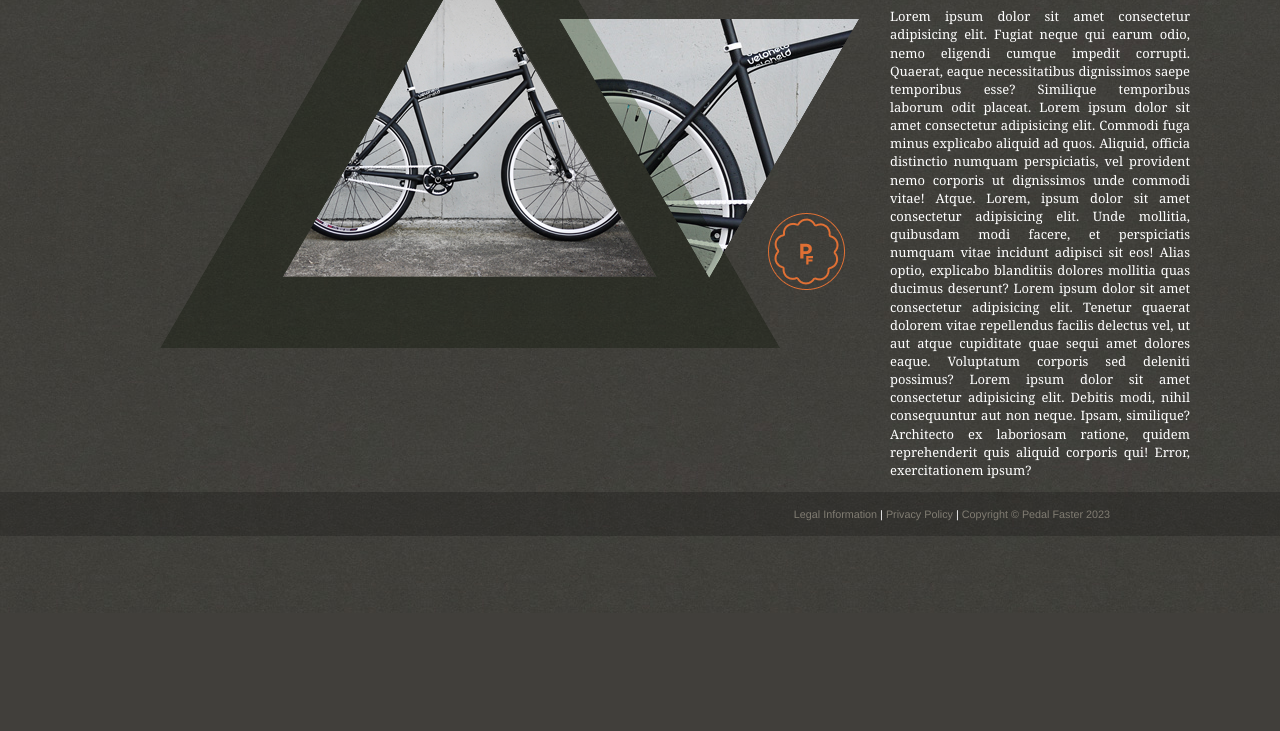
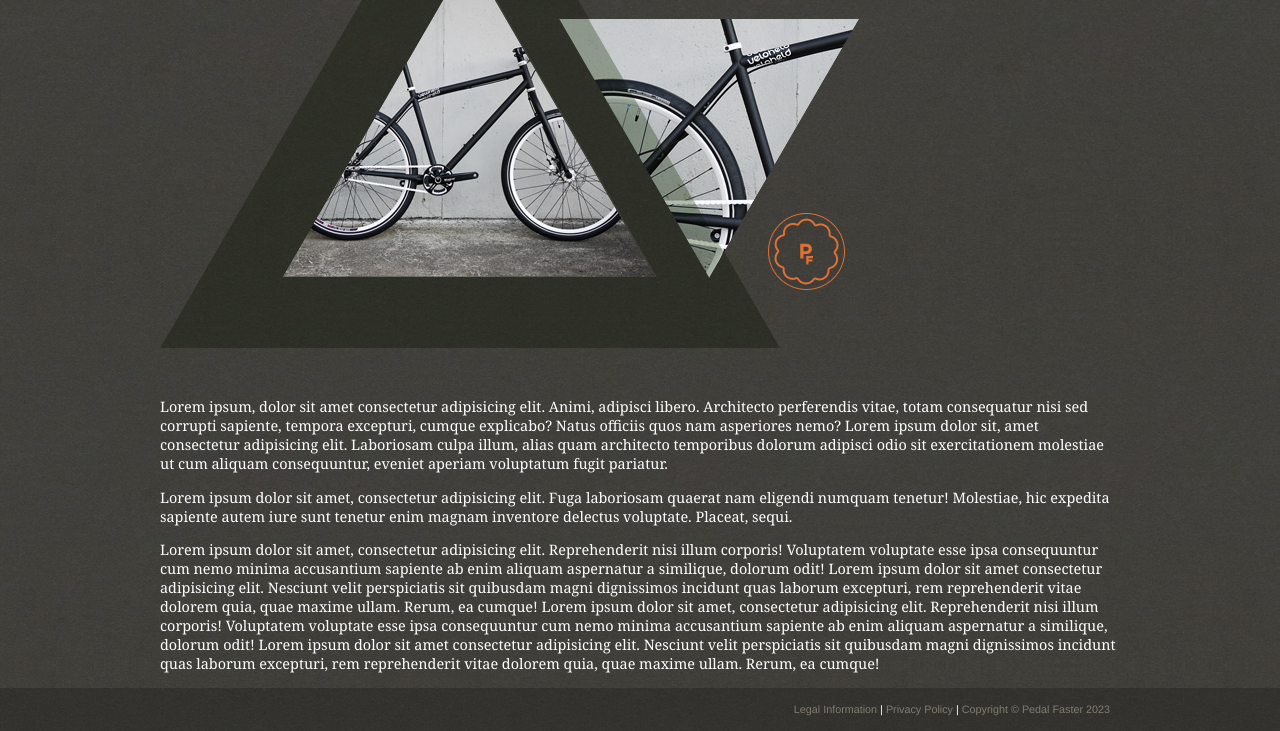
Before and after one commit to PiaLember/HTMLandCSS, a plain HTML site: page bicycleNews/about.html in a window 1280 px wide. Shown: the part 187-918 px from the top of the page. Before the commit the page ends 800 px from the top, so only its background shows below. Drawn offline with Linux system fonts and the light colour scheme.

Commit message:
Update about.html

```diff
--- a/bicycleNews/about.html
+++ b/bicycleNews/about.html
@@ -13,19 +13,23 @@
         url('fonts/Quicksand_Book-webfont.ttf') format('truetype'),
         url('fonts/Quicksand_Book-webfont.svg#QuicksandBook') format('svg');
     font-weight: normal;
-            font-style: normal;}
+    font-style: normal;
+}
 body {
     color: #ffffff;
     background: #413f3b url("images/bg.jpg");
     font-family: Georgia, 'Times New Roman', Times, serif;
     font-size: 90%;
     margin: 0px;
-        text-align: center;}
+    text-align: center;
+}
 a {
     color: #b5c1ad;
-        text-decoration: none;}
+    text-decoration: none;
+}
 a:hover {
-        color: #ffffff;}
+    color: #ffffff;
+}
 .header {
     background-image: url("images/bg-header.jpg");
     padding: 0px;
@@ -33,30 +37,31 @@
     position: fixed;
     top: 0px;
     width: 100%;
-        z-index: 50;}
+    z-index: 50;
+}
 .nav {
     float: right;
     font-family: QuicksandBook, Arial, Helvetica, sans-serif;
     padding: 45px 0px 0px 0px;
-        text-align: right;}
+    text-align: right;
+}
 .wrapper {
     width: 960px;
     margin: 0px auto;
     background-image: url("images/bg-triangle.png");
     background-repeat: no-repeat;
     background-position: 0px 0px;
-        text-align: left;}
+    text-align: left;
+}
 .logo{
-        margin-bottom: 20px;}
+    margin-bottom: 20px;
+}
 h1 {
         font-family: QuicksandBook, Helvetica, Arial, sans-serif;
         font-weight: normal;
         text-transform: uppercase;
-        font-size: 180%;
+        font-size: 240%;
         margin-top: 140px;}
-    p {
-        text-align: justify;
-    }
     .intro {
         clear: left;
         font-size: 90%;
@@ -93,34 +98,45 @@
     <div class="wrapper">
         <div class="main-story container_12">
             <div class="grid_6 push_6">
-                <h1>About Us</h1>
-            </div>
-            <div class="intro grid_4 push_9">
-                <p>
-                   Lorem ipsum dolor sit amet consectetur adipisicing elit.
-                   Fugiat neque qui earum odio, nemo eligendi cumque impedit corrupti.
-                   Quaerat, eaque necessitatibus dignissimos saepe temporibus esse?
-                   Similique temporibus laborum odit placeat.
-                   Lorem ipsum dolor sit amet consectetur adipisicing elit.
-                   Commodi fuga minus explicabo aliquid ad quos. Aliquid,
-                   officia distinctio numquam perspiciatis, vel provident nemo
-                   corporis ut dignissimos unde commodi vitae! Atque.
-                   Lorem, ipsum dolor sit amet consectetur adipisicing elit.
-                   Unde mollitia, quibusdam modi facere, et perspiciatis numquam
-                   vitae incidunt adipisci sit eos! Alias optio, explicabo blanditiis
-                   dolores mollitia quas ducimus deserunt?
-                   Lorem ipsum dolor sit amet consectetur adipisicing elit.
-                   Tenetur quaerat dolorem vitae repellendus facilis delectus vel,
-                   ut aut atque cupiditate quae sequi amet dolores eaque.
-                   Voluptatum corporis sed deleniti possimus?
-                   Lorem ipsum dolor sit amet consectetur adipisicing elit.
-                   Debitis modi, nihil consequuntur aut non neque. Ipsam, similique?
-                   Architecto ex laboriosam ratione, quidem reprehenderit quis aliquid
-                   corporis qui! Error, exercitationem ipsum?
-                </p>
-
+                <h1>About us</h1>
             </div>
         </div>
+        <div>
+            <p>
+                Lorem ipsum, dolor sit amet consectetur adipisicing elit.
+                Animi, adipisci libero. Architecto perferendis vitae,
+                totam consequatur nisi sed corrupti sapiente, tempora excepturi,
+                cumque explicabo? Natus officiis quos nam asperiores nemo?
+                Lorem ipsum dolor sit, amet consectetur adipisicing elit.
+                Laboriosam culpa illum, alias quam architecto temporibus dolorum
+                adipisci odio sit exercitationem molestiae ut cum aliquam consequuntur,
+                eveniet aperiam voluptatum fugit pariatur.
+            </p>
+            <p>
+                Lorem ipsum dolor sit amet, consectetur adipisicing elit.
+                Fuga laboriosam quaerat nam eligendi numquam tenetur! Molestiae,
+                hic expedita sapiente autem iure sunt tenetur enim magnam inventore
+                delectus voluptate. Placeat, sequi.
+            </p>
+            <p>Lorem ipsum dolor sit amet, consectetur adipisicing elit.
+                Reprehenderit nisi illum corporis! Voluptatem voluptate esse
+                ipsa consequuntur cum nemo minima accusantium sapiente ab enim
+                aliquam aspernatur a similique, dolorum odit!
+                Lorem ipsum dolor sit amet consectetur adipisicing elit.
+                Nesciunt velit perspiciatis sit quibusdam magni dignissimos
+                incidunt quas laborum excepturi, rem reprehenderit vitae dolorem
+                quia, quae maxime ullam. Rerum, ea cumque!
+                Lorem ipsum dolor sit amet, consectetur adipisicing elit.
+                Reprehenderit nisi illum corporis! Voluptatem voluptate esse
+                ipsa consequuntur cum nemo minima accusantium sapiente ab enim
+                aliquam aspernatur a similique, dolorum odit!
+                Lorem ipsum dolor sit amet consectetur adipisicing elit.
+                Nesciunt velit perspiciatis sit quibusdam magni dignissimos
+                incidunt quas laborum excepturi, rem reprehenderit vitae dolorem
+                quia, quae maxime ullam. Rerum, ea cumque!
+            </p>
+        </div>
+
     </div>
     <div class="footer clearfix">
         <div class="container_12">
```
Lines whose indentation alone changed are shown as unchanged.
